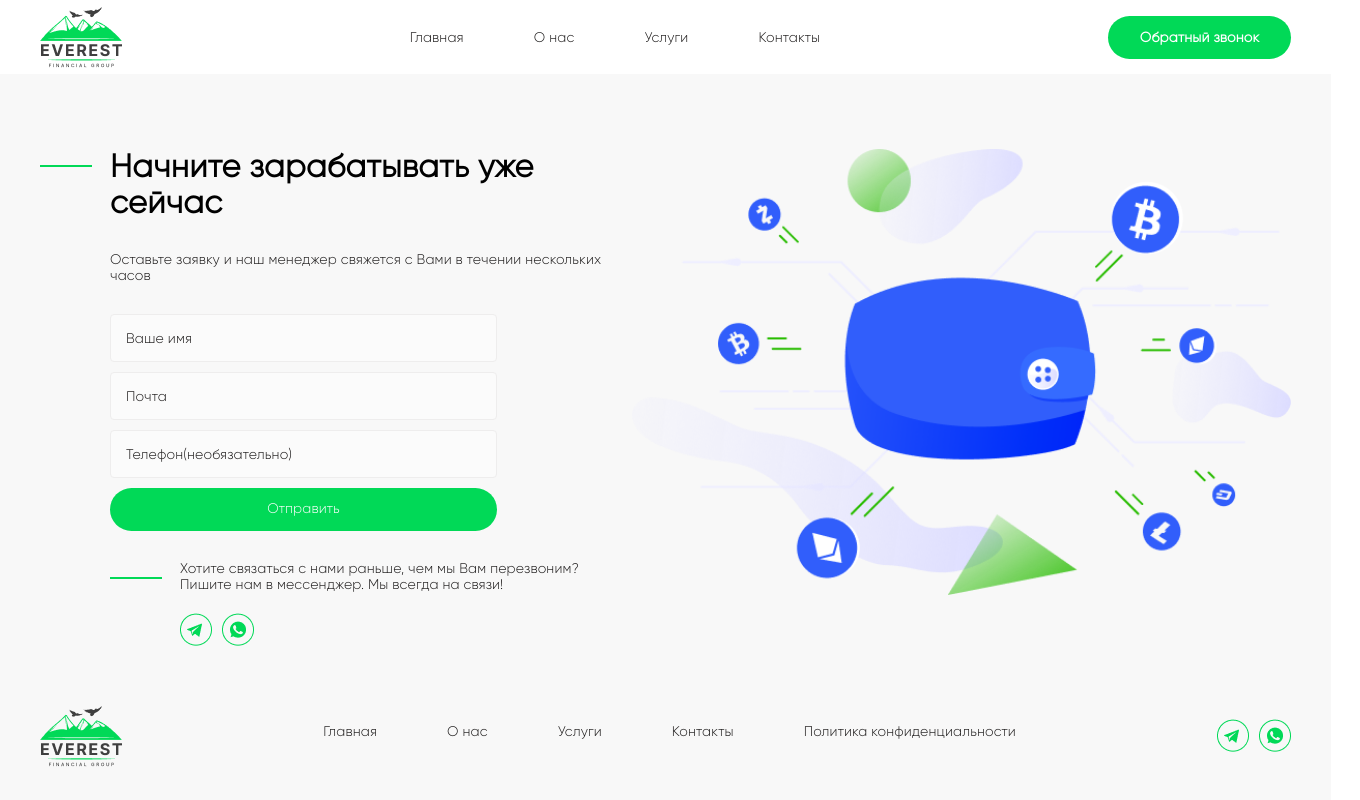
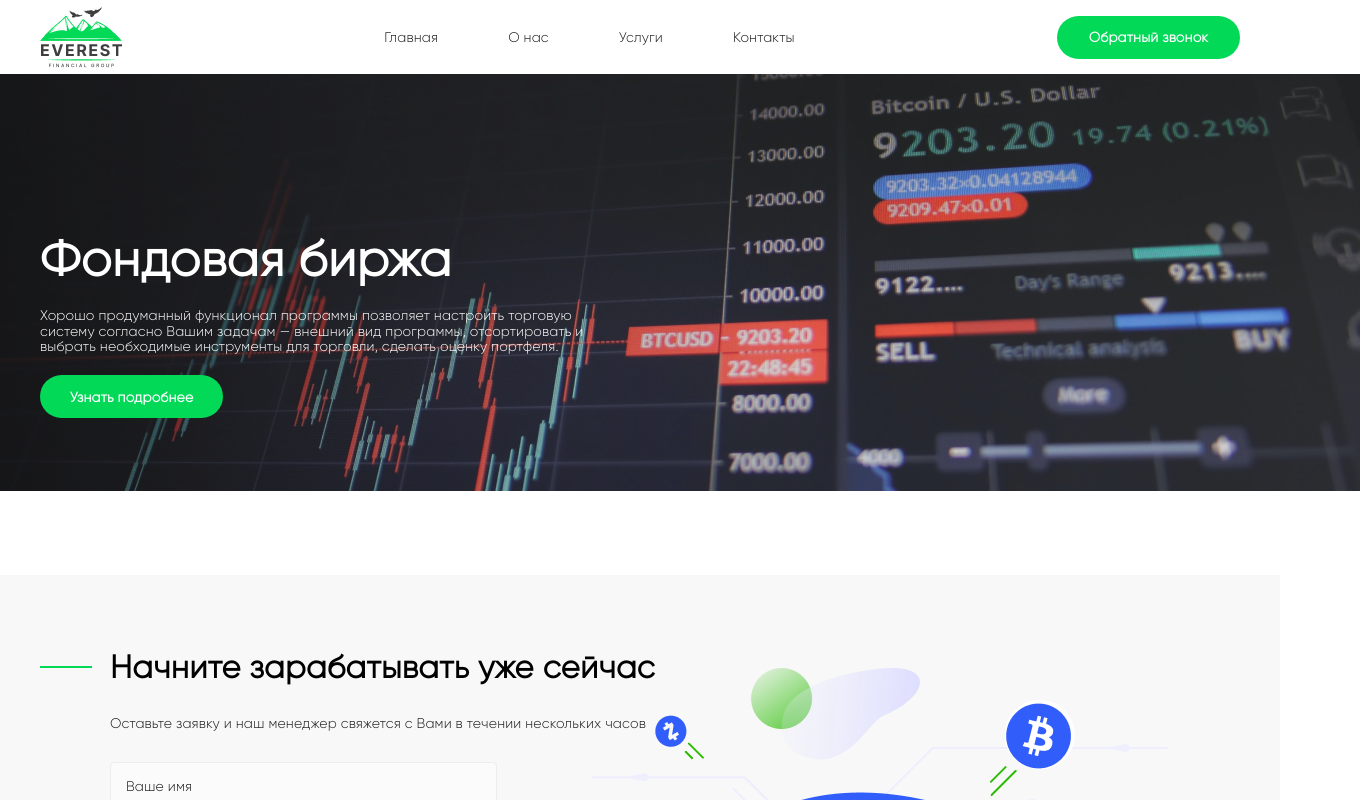
Before and after one commit to HyenaRuz/Everest, a Vue app: page /stockExchange in a window 1280 px wide. Shown: the top 800 px of the page, 1360 px wide, since content can reach past the window. Built offline with nearby package versions, Linux system fonts and the light colour scheme.

Commit message:
added scrolling to the top of the page when navigating

```diff
--- a/package.json
+++ b/package.json
@@ -12,6 +12,7 @@
   "dependencies": {
     "pinia": "^2.1.6",
     "vue": "^3.3.4",
+    "vue-3-breadcrumbs": "^2.0.0",
     "vue-router": "^4.2.4"
   },
   "devDependencies": {
--- a/src/components/BannerFooter.vue
+++ b/src/components/BannerFooter.vue
@@ -26,13 +26,11 @@
         </div>
       </div>
     </div>
-    <img src="../assets/img/img-baner.png" alt="">
+    <img class="banner__picture" src="../assets/img/img-baner.png" alt="" />
   </div>
 </template>
 
-<script setup>
-// import MyButton from './MyButton.vue';
-</script>
+<script setup></script>
 
 <style lang="scss" scoped>
 .banner {
@@ -40,9 +38,12 @@
   position: relative;
   padding-top: 75px;
   padding-bottom: 75px;
-  display: flex;
-  justify-content: space-between;
 
+  &__picture {
+    position: absolute;
+    top: 93px;
+    right: 101px;
+  }
   &__title {
     position: relative;
     &:before {
@@ -73,6 +74,8 @@
       flex-shrink: 0;
       border-radius: 27px;
       background: var(--Green, #01d957);
+      cursor: pointer;
+
       p {
         color: #fff;
       }
--- a/src/components/MyButton.vue
+++ b/src/components/MyButton.vue
@@ -19,5 +19,6 @@
   font-style: normal;
   font-weight: 700;
   letter-spacing: 0.14px;
+  cursor: pointer;
 }
 </style>
--- a/src/components/informationBlock__info.vue
+++ b/src/components/informationBlock__info.vue
@@ -1,6 +1,6 @@
 <template>
   <div class="info">
-    <h3 class="info__title" :style="{width: props.widthTitle + 'px'}">
+    <h3 class="info__title" :style="{ width: props.widthTitle + 'px' }">
       <slot name="title"></slot>
     </h3>
     <div class="info__holderText" v-if="$slots.text1">
@@ -26,8 +26,8 @@ let props = defineProps({
   button: {
     Boolean: false
   },
-  widthTitle:{
-    Number,
+  widthTitle: {
+    Number
   }
 })
 </script>
--- a/src/router/index.js
+++ b/src/router/index.js
@@ -33,7 +33,14 @@ const router = createRouter({
       name: 'cryptocurrency',
       component: () => import('../views/CryptocurrencyView.vue')
     }
-  ]
+  ],
+  scrollBehavior(to, from, savedPosition) {
+    if(savedPosition){
+      return savedPosition
+    } else{
+      return { top: 0 }
+    }
+  },
 })
 
 export default router
--- a/src/views/StockExchangeView.vue
+++ b/src/views/StockExchangeView.vue
@@ -1,15 +1,21 @@
 <template>
-    <DefaultLayout :bannerShow="true">
-
-    </DefaultLayout>
+  <DefaultLayout :bannerShow="true">
+    <TableOfContents :backgroundImg="img_bg">
+      <template v-slot:title>Фондовая биржа</template>
+      <template v-slot:text
+        >Хорошо продуманный функционал программы позволяет настроить торговую систему согласно Вашим
+        задачам — внешний вид программы, отсортировать и выбрать необходимые инструменты для
+        торговли, сделать оценку портфеля.</template
+      >
+    </TableOfContents>
+  </DefaultLayout>
 </template>
 
 <script setup>
-import DefaultLayout from '../layouts/DefaultLayout.vue';
+import img_bg from '../assets/img/bg-img-StockExchangeView.png'
 
-
+import TableOfContents from '../components/TableOfContents.vue'
+import DefaultLayout from '../layouts/DefaultLayout.vue'
 </script>
 
-<style lang="scss" scoped>
-
-</style>
+<style lang="scss" scoped></style>
```
Also changed, not shown: src/components/ModalWindow.vue (added, +13 -0 lines), src/layouts/DefaultLayout.vue (+7 -4 lines), src/assets/img/bg-img-StockExchangeView.png (added), 1 other file (tests, documents, lock files or other folders).
